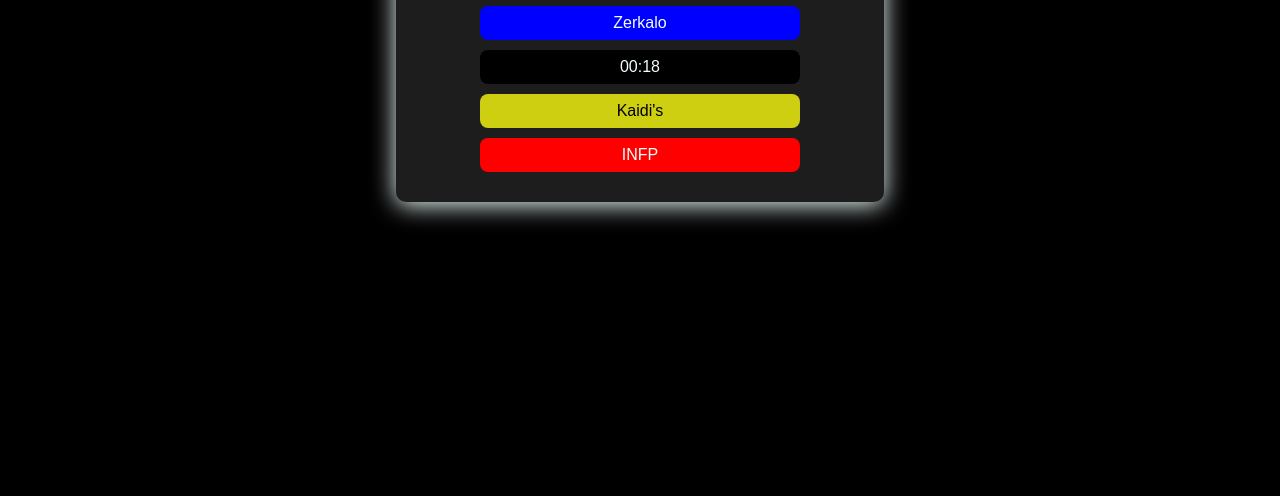
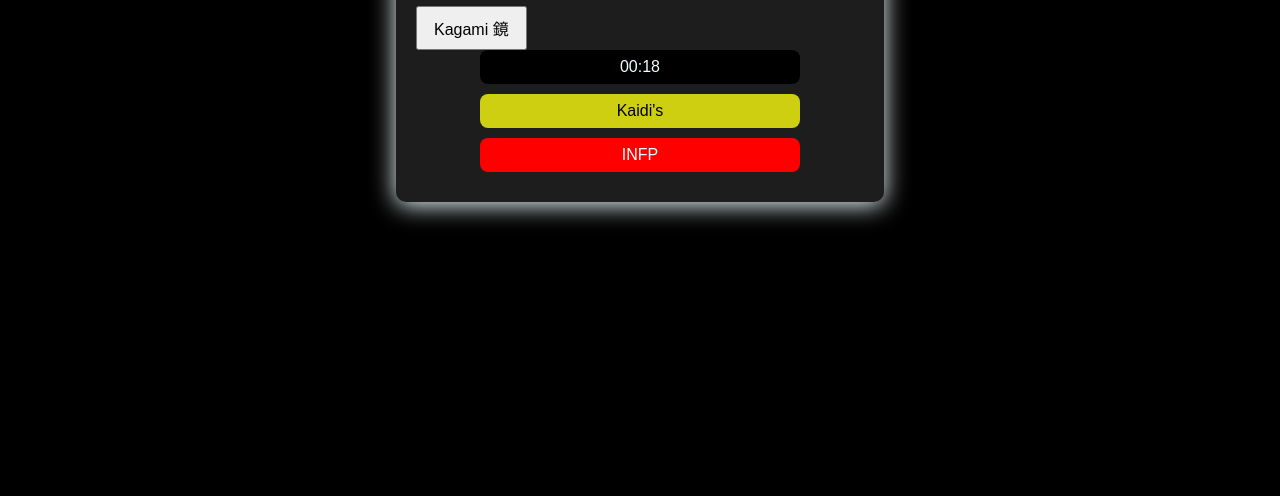
Before and after one commit to Eopigas/segundo-site, a plain HTML site: page index.html in a window 1280 px wide. Shown: the part 304-800 px from the top of the page. Drawn offline with Linux system fonts and the light colour scheme.

Commit message:
index.html

```diff
--- a/index.html
+++ b/index.html
@@ -23,7 +23,7 @@
 
 
     <div class="btnorg">
-        <button class="Zerkalo" onclick="window.location.href='https://drive.google.com/drive/folders/161M4NKtk05kijiKkXtu7APCvTGR8TR1b?usp=sharing'">Zerkalo</button>
+        <button class="Kagami" onclick="window.location.href='https://drive.google.com/drive/folders/161M4NKtk05kijiKkXtu7APCvTGR8TR1b?usp=sharing'">Kagami 鏡</button>
 
         <button class="noite" onclick="window.location.href='https://drive.google.com/drive/folders/14cV5XPdnRw7tNQByvBJJXq_xrhUt8xDT?usp=sharing'">00:18</button>
 
```
